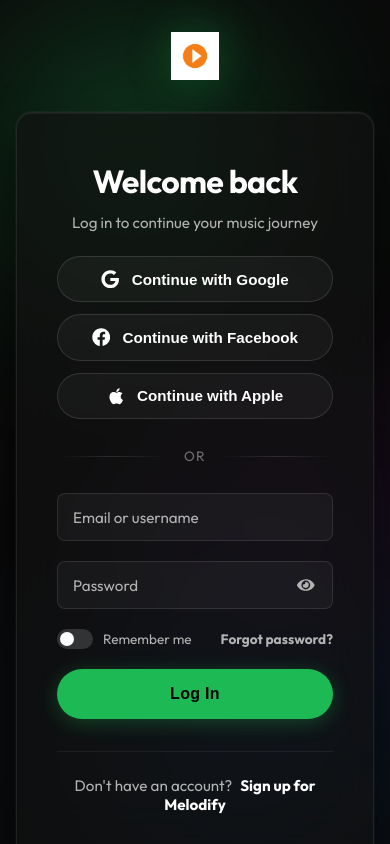
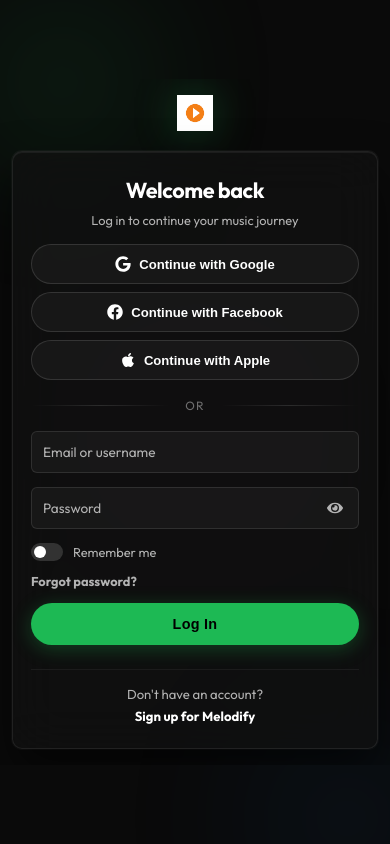
Before and after one commit to Codesmashersgit/Melodify-app, a React (Vite) app in the folder client/: page /login in a window 390 px wide. Built offline with nearby package versions, Linux system fonts and the light colour scheme; no server answers.

Commit message:
make responsiveness

```diff
--- a/client/src/index.css
+++ b/client/src/index.css
@@ -600,20 +600,47 @@ body {
 }
 
 @keyframes orbFloat1 {
-  0%, 100% { transform: translate(0, 0) scale(1); }
-  33% { transform: translate(60px, 40px) scale(1.1); }
-  66% { transform: translate(-30px, 80px) scale(0.9); }
+
+  0%,
+  100% {
+    transform: translate(0, 0) scale(1);
+  }
+
+  33% {
+    transform: translate(60px, 40px) scale(1.1);
+  }
+
+  66% {
+    transform: translate(-30px, 80px) scale(0.9);
+  }
 }
 
 @keyframes orbFloat2 {
-  0%, 100% { transform: translate(0, 0) scale(1); }
-  33% { transform: translate(-50px, -30px) scale(1.15); }
-  66% { transform: translate(40px, -60px) scale(0.95); }
+
+  0%,
+  100% {
+    transform: translate(0, 0) scale(1);
+  }
+
+  33% {
+    transform: translate(-50px, -30px) scale(1.15);
+  }
+
+  66% {
+    transform: translate(40px, -60px) scale(0.95);
+  }
 }
 
 @keyframes orbFloat3 {
-  0%, 100% { transform: translate(0, 0) scale(1); }
-  50% { transform: translate(-80px, -40px) scale(1.2); }
+
+  0%,
+  100% {
+    transform: translate(0, 0) scale(1);
+  }
+
+  50% {
+    transform: translate(-80px, -40px) scale(1.2);
+  }
 }
 
 /* Auth Content Wrapper */
@@ -665,6 +692,7 @@ body {
     opacity: 0;
     transform: translateY(30px) scale(0.97);
   }
+
   to {
     opacity: 1;
     transform: translateY(0) scale(1);
@@ -724,9 +752,17 @@ body {
   box-shadow: 0 4px 16px rgba(0, 0, 0, 0.3);
 }
 
-.btn-google:hover .social-icon { color: #EA4335; }
-.btn-facebook:hover .social-icon { color: #1877F2; }
-.btn-apple:hover .social-icon { color: #ffffff; }
+.btn-google:hover .social-icon {
+  color: #EA4335;
+}
+
+.btn-facebook:hover .social-icon {
+  color: #1877F2;
+}
+
+.btn-apple:hover .social-icon {
+  color: #ffffff;
+}
 
 /* Divider */
 .auth-divider {
@@ -793,7 +829,7 @@ body {
 }
 
 .input-group-premium.focused .floating-label,
-.auth-input-premium:focus ~ .floating-label {
+.auth-input-premium:focus~.floating-label {
   top: 10px;
   transform: translateY(0);
   font-size: 0.7rem;
@@ -812,7 +848,7 @@ body {
   border-radius: 0 0 8px 8px;
 }
 
-.auth-input-premium:focus ~ .input-highlight {
+.auth-input-premium:focus~.input-highlight {
   left: 0;
   width: 100%;
 }
@@ -850,8 +886,13 @@ body {
 }
 
 @keyframes popIn {
-  from { transform: translateY(-50%) scale(0); }
-  to { transform: translateY(-50%) scale(1); }
+  from {
+    transform: translateY(-50%) scale(0);
+  }
+
+  to {
+    transform: translateY(-50%) scale(1);
+  }
 }
 
 /* Password Strength */
@@ -924,11 +965,11 @@ body {
   transition: transform 0.3s cubic-bezier(0.4, 0, 0.2, 1);
 }
 
-.remember-me input:checked + .toggle-switch {
+.remember-me input:checked+.toggle-switch {
   background: var(--melodify-green);
 }
 
-.remember-me input:checked + .toggle-switch::after {
+.remember-me input:checked+.toggle-switch::after {
   transform: translateX(16px);
 }
 
@@ -996,12 +1037,10 @@ body {
   left: -100%;
   width: 100%;
   height: 100%;
-  background: linear-gradient(
-    120deg,
-    transparent 0%,
-    rgba(255, 255, 255, 0.15) 50%,
-    transparent 100%
-  );
+  background: linear-gradient(120deg,
+      transparent 0%,
+      rgba(255, 255, 255, 0.15) 50%,
+      transparent 100%);
   transition: left 0.6s ease;
 }
 
@@ -1036,12 +1075,12 @@ body {
   position: relative;
 }
 
-.terms-checkbox input:checked + .custom-checkbox {
+.terms-checkbox input:checked+.custom-checkbox {
   background: var(--melodify-green);
   border-color: var(--melodify-green);
 }
 
-.terms-checkbox input:checked + .custom-checkbox::after {
+.terms-checkbox input:checked+.custom-checkbox::after {
   content: "✓";
   color: var(--melodify-black);
   font-size: 0.75rem;
@@ -1143,6 +1182,11 @@ body {
   .album-banner h1 {
     font-size: 3rem;
   }
+
+  /* Auth - Tablet */
+  .auth-card {
+    padding: 40px 32px;
+  }
 }
 
 @media (max-width: 768px) {
@@ -1182,10 +1226,12 @@ body {
 
   .player-container {
     grid-template-columns: 1fr auto;
+    padding: 0 8px;
   }
 
   .player-controls {
     align-items: flex-end;
+    justify-self: end;
   }
 
   .progress-bar-container,
@@ -1223,6 +1269,240 @@ body {
   .album-banner h1 {
     font-size: 2.2rem;
   }
+
+  /* Auth - Mobile */
+  .auth-content {
+    padding: 24px 16px;
+  }
+
+  .auth-card {
+    padding: 32px 24px;
+    gap: 20px;
+    border-radius: 12px;
+    max-width: 100%;
+  }
+
+  .auth-title {
+    font-size: 1.6rem;
+  }
+
+  .auth-subtitle {
+    font-size: 0.85rem;
+  }
+
+  .btn-social {
+    padding: 12px 14px;
+    font-size: 0.88rem;
+  }
+
+  .btn-cta-premium {
+    padding: 14px;
+    font-size: 0.95rem;
+  }
+
+  .auth-input-premium {
+    padding: 16px 14px 8px;
+    font-size: 0.95rem;
+  }
+
+  .floating-label {
+    font-size: 0.88rem;
+    left: 14px;
+  }
+
+  .input-group-premium.focused .floating-label,
+  .auth-input-premium:focus~.floating-label {
+    font-size: 0.65rem;
+    top: 9px;
+  }
+
+  .password-toggle {
+    right: 12px;
+    font-size: 1rem;
+  }
+
+  .match-check {
+    right: 40px;
+  }
+
+  /* Smaller orbs on mobile */
+  .orb-1 {
+    width: 250px;
+    height: 250px;
+  }
+
+  .orb-2 {
+    width: 200px;
+    height: 200px;
+  }
+
+  .orb-3 {
+    width: 150px;
+    height: 150px;
+  }
+
+  .auth-options {
+    gap: 8px;
+  }
+
+  .toggle-label,
+  .forgot-link {
+    font-size: 0.8rem;
+  }
+
+  .terms-text {
+    font-size: 0.8rem;
+  }
+
+  .auth-footer-text {
+    font-size: 0.88rem;
+  }
+}
+
+@media (max-width: 480px) {
+
+  /* Auth - Small Mobile */
+  .auth-content {
+    padding: 16px 12px;
+  }
+
+  .auth-logo {
+    height: 36px;
+    margin-bottom: 20px;
+  }
+
+  .auth-card {
+    padding: 24px 18px;
+    gap: 16px;
+    border-radius: 10px;
+  }
+
+  .auth-title {
+    font-size: 1.35rem;
+  }
+
+  .auth-subtitle {
+    font-size: 0.8rem;
+    margin-top: -8px;
+  }
+
+  .auth-social-btns {
+    gap: 8px;
+  }
+
+  .btn-social {
+    padding: 11px 12px;
+    font-size: 0.82rem;
+    gap: 8px;
+  }
+
+  .btn-social .social-icon {
+    font-size: 1rem;
+  }
+
+  .auth-divider {
+    font-size: 0.75rem;
+    margin: 2px 0;
+  }
+
+  .auth-form {
+    gap: 14px;
+  }
+
+  .auth-input-premium {
+    padding: 15px 12px 7px;
+    font-size: 0.9rem;
+    border-radius: 6px;
+  }
+
+  .floating-label {
+    left: 12px;
+    font-size: 0.85rem;
+  }
+
+  .input-group-premium.focused .floating-label,
+  .auth-input-premium:focus~.floating-label {
+    font-size: 0.6rem;
+    top: 8px;
+    left: 12px;
+  }
+
+  .auth-options {
+    flex-direction: column;
+    align-items: flex-start;
+    gap: 12px;
+  }
+
+  .toggle-switch {
+    width: 32px;
+    height: 18px;
+  }
+
+  .toggle-switch::after {
+    width: 12px;
+    height: 12px;
+  }
+
+  .remember-me input:checked+.toggle-switch::after {
+    transform: translateX(14px);
+  }
+
+  .btn-cta-premium {
+    padding: 13px;
+    font-size: 0.9rem;
+  }
+
+  .password-strength {
+    margin-top: -4px;
+    gap: 8px;
+  }
+
+  .strength-label {
+    font-size: 0.7rem;
+    min-width: 40px;
+  }
+
+  .custom-checkbox {
+    width: 18px;
+    height: 18px;
+    min-width: 18px;
+  }
+
+  .terms-text {
+    font-size: 0.75rem;
+  }
+
+  .auth-footer-section {
+    padding-top: 16px;
+  }
+
+  .auth-footer-text {
+    font-size: 0.82rem;
+  }
+
+  .auth-footer-link {
+    display: block;
+    margin-left: 0;
+    margin-top: 6px;
+  }
+
+  /* Smaller orbs */
+  .orb-1 {
+    width: 180px;
+    height: 180px;
+    top: -60px;
+    left: -60px;
+  }
+
+  .orb-2 {
+    width: 150px;
+    height: 150px;
+  }
+
+  .orb-3 {
+    width: 100px;
+    height: 100px;
+  }
 }
 
 /* Utility Animations */
```
